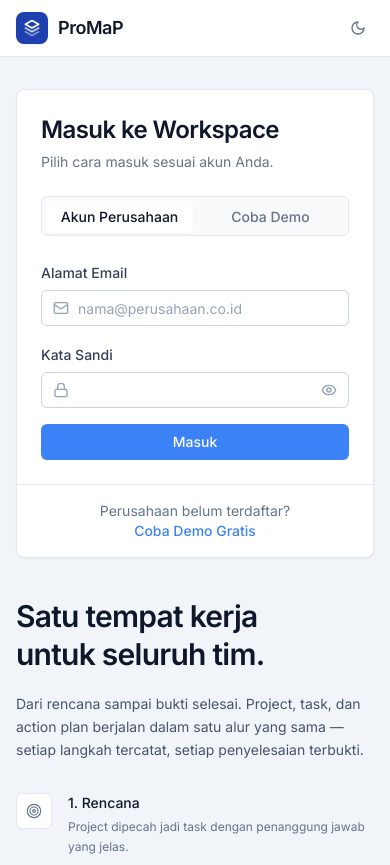
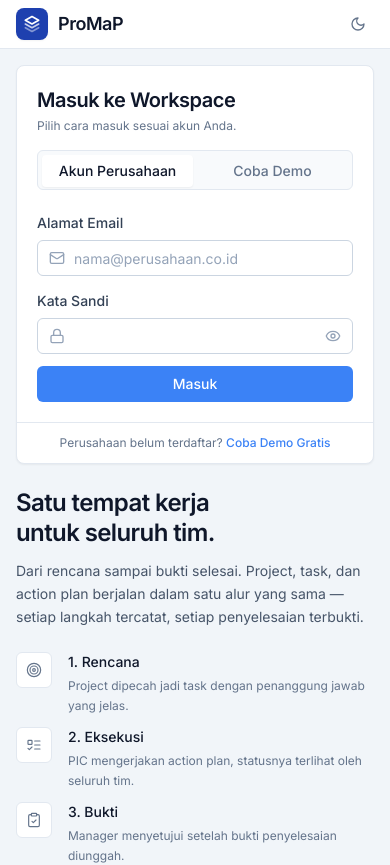
Before and after one commit to KangFeeder090403/PROMAP-V2, a Next.js app: page /login in a window 390 px wide. Shown: the top 865 px of the page. Built offline with nearby package versions, Linux system fonts and the light colour scheme; no server answers.

Commit message:
fix(auth): jadikan mode terang default dan padatkan layout login agar tanpa scroll
Mode gelap kini opt-in lewat ThemeToggle saja, tidak lagi mengikuti prefers-color-scheme OS. Padding, gap, dan ukuran teks halaman login dirapatkan agar muat satu layar laptop.

```diff
--- a/app/(auth)/layout.tsx
+++ b/app/(auth)/layout.tsx
@@ -7,7 +7,7 @@ export default function AuthLayout({ children }: { children: React.ReactNode })
     <div className="flex min-h-screen flex-col bg-slate-100 antialiased dark:bg-slate-900">
       <AuthTopBar />
 
-      <main className="mx-auto flex w-full max-w-7xl flex-1 items-center justify-center px-4 py-8 sm:px-6 lg:px-8 lg:py-12">
+      <main className="mx-auto flex w-full max-w-7xl flex-1 items-center justify-center px-4 py-4 sm:px-6 lg:px-8 lg:py-6">
         {children}
       </main>
 
--- a/app/(auth)/login/page.tsx
+++ b/app/(auth)/login/page.tsx
@@ -6,7 +6,7 @@ import { googleEnabled } from '@/lib/auth'
 // pernah dirender saat GOOGLE_CLIENT_ID/SECRET kosong.
 export default function LoginPage() {
   return (
-    <div className="grid w-full grid-cols-1 items-center gap-10 lg:grid-cols-2 lg:gap-14">
+    <div className="grid w-full grid-cols-1 items-center gap-6 lg:grid-cols-2 lg:gap-10">
       {/* Panel auth — tampil lebih dulu di mobile */}
       <div className="order-1 w-full lg:order-2 lg:justify-self-center">
         <LoginPanel googleEnabled={googleEnabled} />
--- a/app/layout.tsx
+++ b/app/layout.tsx
@@ -11,13 +11,12 @@ export const metadata: Metadata = {
 }
 
 // Jalan sebelum paint pertama supaya tidak ada kedip putih saat tema gelap aktif.
-// Landing page ('/' dan '/landing') dikunci ke full light mode.
+// Default selalu mode terang resmi ProMaP. Mode gelap hanya aktif jika user memilihnya via ThemeToggle.
 const themeScript = `
 try {
   var p = window.location.pathname
   if (p !== '/' && p !== '/landing') {
     var t = localStorage.getItem('promap-theme')
-    if (!t) t = matchMedia('(prefers-color-scheme: dark)').matches ? 'dark' : 'light'
     if (t === 'dark') document.documentElement.classList.add('dark')
   }
 } catch (e) {}
--- a/components/auth/AuthHero.tsx
+++ b/components/auth/AuthHero.tsx
@@ -20,21 +20,21 @@ const FLOW = [
 
 export function AuthHero() {
   return (
-    <div className="space-y-8 sm:space-y-10">
-      <div className="space-y-5">
-        <h1 className="text-3xl font-semibold leading-tight tracking-tight text-slate-900 sm:text-4xl dark:text-white">
+    <div className="space-y-6 sm:space-y-8">
+      <div className="space-y-3">
+        <h1 className="text-2xl font-semibold leading-tight tracking-tight text-slate-900 sm:text-3xl lg:text-4xl dark:text-white">
           Satu tempat kerja
           <br />
           untuk seluruh tim.
         </h1>
-        <p className="max-w-xl text-sm leading-relaxed text-slate-600 sm:text-base dark:text-slate-300">
+        <p className="max-w-xl text-sm leading-relaxed text-slate-600 lg:text-base dark:text-slate-300">
           Dari rencana sampai bukti selesai. Project, task, dan action plan berjalan dalam
           satu alur yang sama — setiap langkah tercatat, setiap penyelesaian terbukti.
         </p>
       </div>
 
       {/* Alur kerja produk — bukan daftar role, karena role ditentukan sistem, bukan dipilih saat masuk */}
-      <ol className="space-y-4">
+      <ol className="space-y-3">
         {FLOW.map((step, i) => (
           <li key={step.name} className="flex gap-4">
             <div className="flex h-9 w-9 shrink-0 items-center justify-center rounded-md border border-slate-200 bg-white dark:border-slate-800 dark:bg-slate-800">
--- a/components/auth/AuthSystemFooter.tsx
+++ b/components/auth/AuthSystemFooter.tsx
@@ -1,6 +1,6 @@
 export function AuthSystemFooter() {
   return (
-    <footer className="w-full border-t border-slate-200 bg-white px-4 py-3 sm:px-6 dark:border-slate-800 dark:bg-slate-900">
+    <footer className="w-full border-t border-slate-200 bg-white px-4 py-2 sm:px-6 dark:border-slate-800 dark:bg-slate-900">
       <p className="text-center text-xs text-slate-500 dark:text-slate-400">
         &copy; {new Date().getFullYear()} ProMaP
       </p>
--- a/components/auth/AuthTopBar.tsx
+++ b/components/auth/AuthTopBar.tsx
@@ -4,7 +4,7 @@ import { ThemeToggle } from '@/components/theme-toggle'
 
 export function AuthTopBar() {
   return (
-    <header className="w-full border-b border-slate-200 bg-white px-4 py-3 sm:px-6 dark:border-slate-800 dark:bg-slate-900">
+    <header className="w-full border-b border-slate-200 bg-white px-4 py-2 sm:px-6 sm:py-2.5 dark:border-slate-800 dark:bg-slate-900">
       <div className="mx-auto flex max-w-7xl items-center justify-between">
         <Link href="/" className="flex items-center gap-2.5">
           <ProMapLogo className="h-8 w-8" />
--- a/components/auth/GuestDemoPanel.tsx
+++ b/components/auth/GuestDemoPanel.tsx
@@ -164,13 +164,13 @@ export function GuestDemoPanel() {
   }
 
   return (
-    <div className="space-y-4 p-6">
-      <p className="rounded-md border border-amber-200 bg-amber-50 p-3 text-xs leading-relaxed text-amber-700 dark:border-amber-900 dark:bg-amber-950 dark:text-amber-200">
+    <div className="space-y-3 p-5 sm:p-6">
+      <p className="rounded-md border border-amber-200 bg-amber-50 p-2.5 text-xs leading-relaxed text-amber-700 dark:border-amber-900 dark:bg-amber-950 dark:text-amber-200">
         Lihat isi ProMaP dengan data contoh. Sesi berlaku 2 jam, tanpa perlu akun
         perusahaan.
       </p>
 
-      <form onSubmit={handleSubmit(onSubmit)} className="space-y-4" noValidate>
+      <form onSubmit={handleSubmit(onSubmit)} className="space-y-3" noValidate>
         <div className="space-y-1.5">
           <Label htmlFor="guestName" className={LABEL}>
             Nama Lengkap
--- a/components/auth/LoginForm.tsx
+++ b/components/auth/LoginForm.tsx
@@ -99,14 +99,14 @@ export function LoginForm({ googleEnabled = false }: { googleEnabled?: boolean }
   }
 
   return (
-    <div className="p-6">
+    <div className="p-5 sm:p-6">
       {isSignedOut && (
-        <p className="mb-5 rounded-md border border-amber-200 bg-amber-50 p-3 text-xs text-amber-700 dark:border-amber-900 dark:bg-amber-950 dark:text-amber-200">
+        <p className="mb-4 rounded-md border border-amber-200 bg-amber-50 p-2.5 text-xs text-amber-700 dark:border-amber-900 dark:bg-amber-950 dark:text-amber-200">
           Sesi Anda sudah berakhir, silakan masuk lagi.
         </p>
       )}
 
-      <form onSubmit={handleSubmit(onSubmit)} className="space-y-4" noValidate>
+      <form onSubmit={handleSubmit(onSubmit)} className="space-y-3 sm:space-y-3.5" noValidate>
         <div className="space-y-1.5">
           <Label
             htmlFor="email"
@@ -194,7 +194,7 @@ export function LoginForm({ googleEnabled = false }: { googleEnabled?: boolean }
       {/* SSO Google — hanya dirender kalau provider benar-benar terdaftar di lib/auth.ts */}
       {googleEnabled && (
         <>
-          <div className="relative py-4">
+          <div className="relative py-2.5 sm:py-3">
             <div className="absolute inset-0 flex items-center" aria-hidden="true">
               <div className="w-full border-t border-slate-200 dark:border-slate-700" />
             </div>
--- a/components/auth/LoginPanel.tsx
+++ b/components/auth/LoginPanel.tsx
@@ -15,17 +15,17 @@ export function LoginPanel({ googleEnabled }: { googleEnabled: boolean }) {
 
   return (
     <div className="w-full max-w-md rounded-lg border border-slate-200 bg-white shadow-sm dark:border-slate-800 dark:bg-slate-800">
-      <div className="px-6 pt-6">
-        <h2 className="text-2xl font-semibold tracking-tight text-slate-900 dark:text-white">
+      <div className="px-5 pt-5 sm:px-6">
+        <h2 className="text-xl font-semibold tracking-tight text-slate-900 sm:text-2xl dark:text-white">
           Masuk ke Workspace
         </h2>
-        <p className="mt-1.5 text-sm text-slate-500 dark:text-slate-400">
+        <p className="mt-1 text-xs sm:text-sm text-slate-500 dark:text-slate-400">
           Pilih cara masuk sesuai akun Anda.
         </p>
       </div>
 
       <Tabs value={tab} onValueChange={setTab}>
-        <TabsList className="mx-6 mt-6 grid w-auto grid-cols-2 gap-1 dark:border-slate-700 dark:bg-slate-900">
+        <TabsList className="mx-5 mt-4 grid w-auto grid-cols-2 gap-1 sm:mx-6 dark:border-slate-700 dark:bg-slate-900">
           <TabsTrigger value="enterprise" className={TRIGGER}>
             Akun Perusahaan
           </TabsTrigger>
@@ -50,8 +50,8 @@ export function LoginPanel({ googleEnabled }: { googleEnabled: boolean }) {
         Calon klien yang perusahaannya belum terdaftar diarahkan ke Guest Demo,
         yang tersimpan sebagai Lead untuk ditindaklanjuti tim sales.
       */}
-      <div className="border-t border-slate-200 px-6 py-4 dark:border-slate-700">
-        <p className="text-center text-sm text-slate-500 dark:text-slate-400">
+      <div className="border-t border-slate-200 px-5 py-3 sm:px-6 dark:border-slate-700">
+        <p className="text-center text-xs sm:text-sm text-slate-500 dark:text-slate-400">
           Perusahaan belum terdaftar?{' '}
           <button
             type="button"
```
